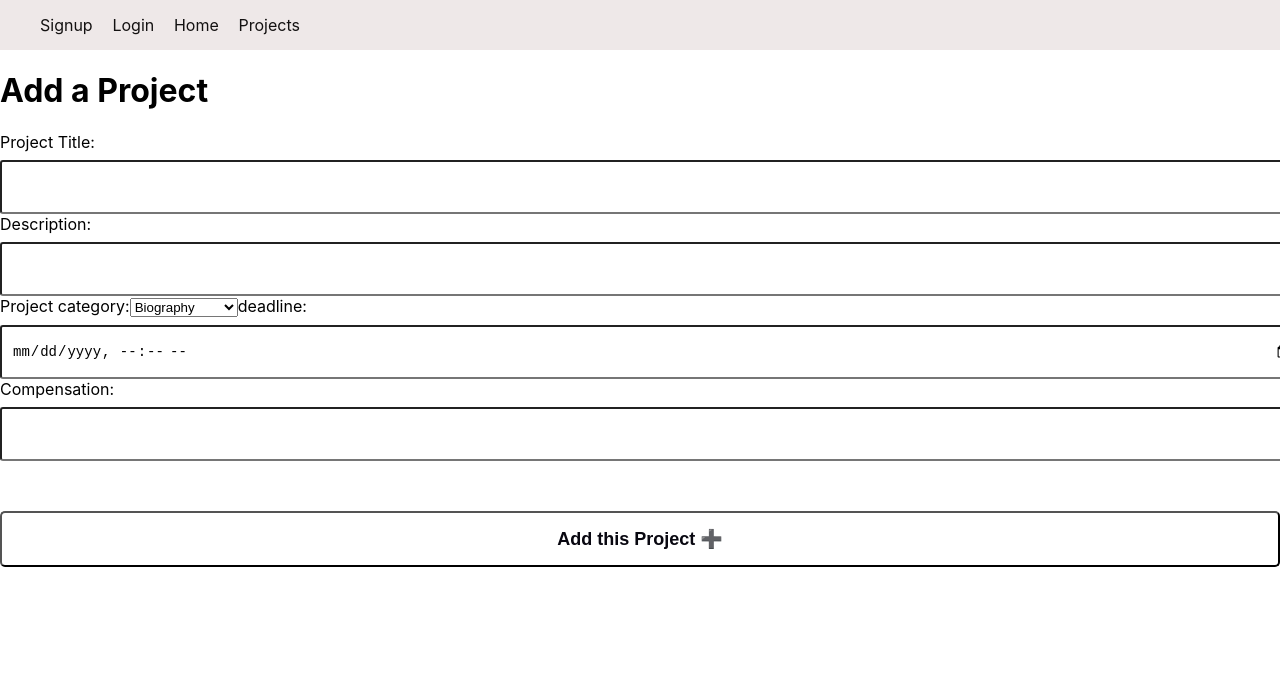
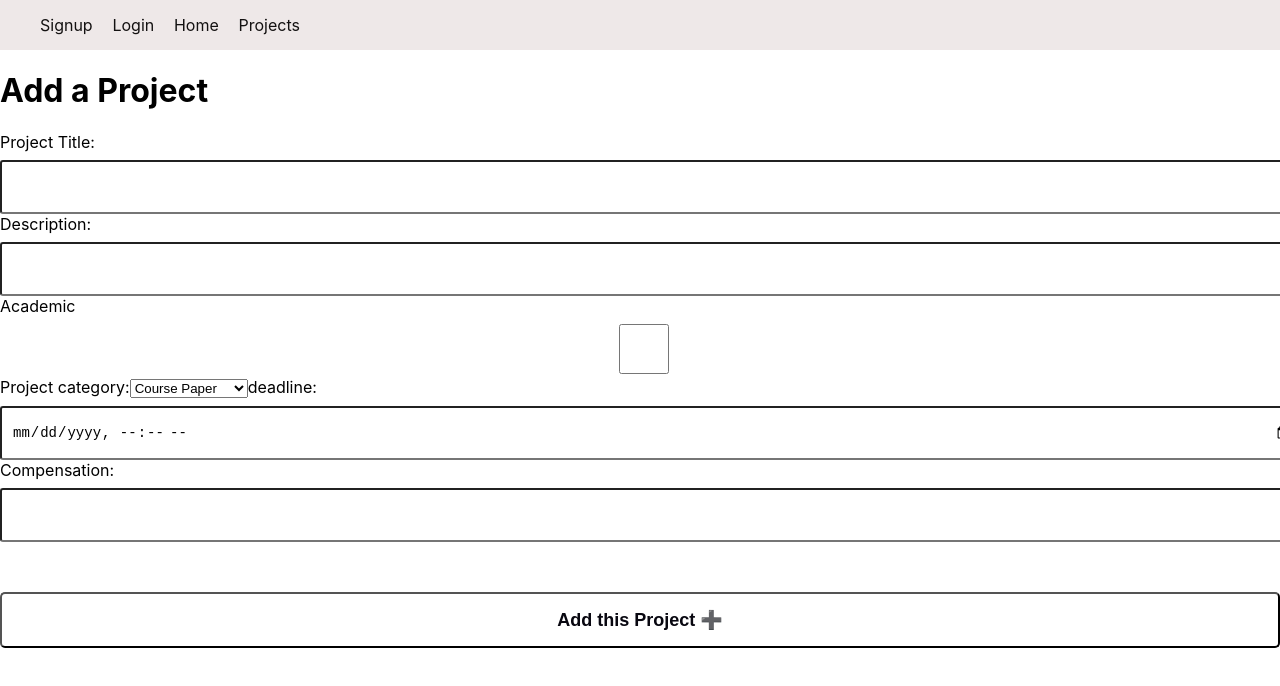
Before and after one commit to THBH85/ghostler, a React (Create React App) app in the folder client/: page /projects/add in a window 1280 px wide. Shown: the top 686 px of the page. Built offline with nearby package versions, Linux system fonts and the light colour scheme; no server answers.

Commit message:
add projects filter

```diff
--- a/client/src/components/AddProject.js
+++ b/client/src/components/AddProject.js
@@ -5,24 +5,28 @@ export default function AddProject(props) {
 
 	const [title, setTitle] = useState('')
 	const [description, setDescription] = useState('')
+	const [academic, setAcademic] = useState('')
     const [category, setCategory] = useState('')
 	const [date, setDate] = useState('')
 	const [compensation, setCompensation] = useState('')
+
 
 
 	const handleSubmit = e => {
 		e.preventDefault()
 		// send the form data to the backend
 		const storedToken=localStorage.getItem('authToken')
-		axios.post('/api/projects', { title, description, category, date, compensation }, { headers: { Authorization: `Bearer ${storedToken}` } })
+		axios.post('/api/projects', { title, description, academic, category, date, compensation }, { headers: { Authorization: `Bearer ${storedToken}` } })
 			.then(response => {
 				console.log(response)
 				// reset the form
 				setTitle('')
 				setDescription('')
+				setAcademic('')
                 setCategory('')
 				setDate('')
 				setCompensation('')
+
 				// refresh the list of projects in 'AllProjects'
 				props.getAllProjects()
 			})
@@ -48,14 +52,23 @@ export default function AddProject(props) {
 					onChange={e => setDescription(e.target.value)}
 				/>
 
+				<label htmlFor="academic">Academic</label>
+                <input
+					type="checkbox"
+					value={academic}
+					onChange={e => setAcademic(e.target.checked)}
+				/>
+
                 <label htmlFor="category">Project category:</label>
                 <select
 					onChange={e => setCategory(e.target.value)}
         			value={category}
 				>
+					<option value="Course Paper" >Course Paper</option>
+					<option value="Bachelor Thesis" >Bachelor Thesis</option>
+					<option value="Master Thesis" >Master Thesis</option>
                     <option value="Biography" >Biography</option>
 					<option value="Autobiography" >Autobiography</option>
-                    <option value="Academic" >Academic</option>
                     <option value="Novel" >Novel</option>
 					<option value="Other" >Other</option>
                 </select>
--- a/client/src/components/ProjectCard.js
+++ b/client/src/components/ProjectCard.js
@@ -5,7 +5,7 @@ export default function ProjectCard({ title, description, _id }) {
 	return (
 		<div>
 			<Link className='link' to={`/projects/${_id}`}>
-            <div className='container-home-intro'>
+            <div>
 				<h3>Project title: {title}</h3>
                 <p>Project description: {description}</p>
 
--- a/client/src/pages/AllProjects.js
+++ b/client/src/pages/AllProjects.js
@@ -3,9 +3,36 @@ import axios from 'axios'
 import ProjectCard from '../components/ProjectCard'
 import { Link } from 'react-router-dom'
 
+
 export default function AllProjects() {
 
 	const [projects, setProjects] = useState([])
+	const [search, setSearch] = useState('')
+	const [isAcademic, setIsAcademic] = useState(false);
+	const [ofCategory, setOfCategory] = useState();
+
+	const category = getCategoryOfProjects();
+
+	function getCategoryOfProjects() {
+		let category = [];
+		projects.forEach(project => {
+			if (!category.includes(project.category))
+				category.push(project.category);
+		})
+		return category;
+	}
+
+	const handleSearch = event => {
+		setSearch(event.target.value);
+	}
+
+	const handleIsAcademicChange = event => {
+		setIsAcademic(event.target.checked);
+	}
+
+	const handleOfCategoryChange = event => {
+		setOfCategory(event.target.value);
+	}
 
 	const getAllProjects = () => {
 		axios.get('/api/projects')
@@ -22,13 +49,44 @@ export default function AllProjects() {
 	}, [])
 
 	return (
-		<div className="container-background">
-            <div className='container-home-intro'>
-			    <h1>All Projects</h1>
-			    {projects.map(project => <ProjectCard key={project._id} {...project} />)}
+		<div>
+			<div>
+				<h1>All Projects</h1>
+				<form>
+					<input type="text" value={search} onChange={handleSearch} placeholder="Search for specific projects "></input>
+					<label htmlFor="isAcademic">Show only academic projects: </label>
+					<input type="checkbox" checked={isAcademic} onChange={handleIsAcademicChange}></input>
+					<label htmlFor="filterCategories">Filter categories: </label>
+					<select onChange={handleOfCategoryChange}>
+						<option value="undefined"></option>
+						{category
+							.map(category => (
+								<option value={category} >{category}</option>
+							))}
+					</select>
+				</form>
+				{projects
+					.filter(project => {
+						return project.title.includes(search);
+					})
+					.filter(project => {
+						if (isAcademic && project.academic !== true) {
+							return false
+						} else {
+							return true
+						}
+					})
+					.filter(project => {
+						if (ofCategory) {
+							return project.category === ofCategory;
+						}
 
-                <Link to="/projects/add">Add a Project</Link>
-            </div>
+						return true;
+					})
+					.map(project => <ProjectCard key={project._id} {...project} />)}
+
+				<Link to="/projects/add">Add a Project</Link>
+			</div>
 		</div>
 	)
 }
```
Also changed, not shown: 2 other files (tests, documents, lock files or other folders).
